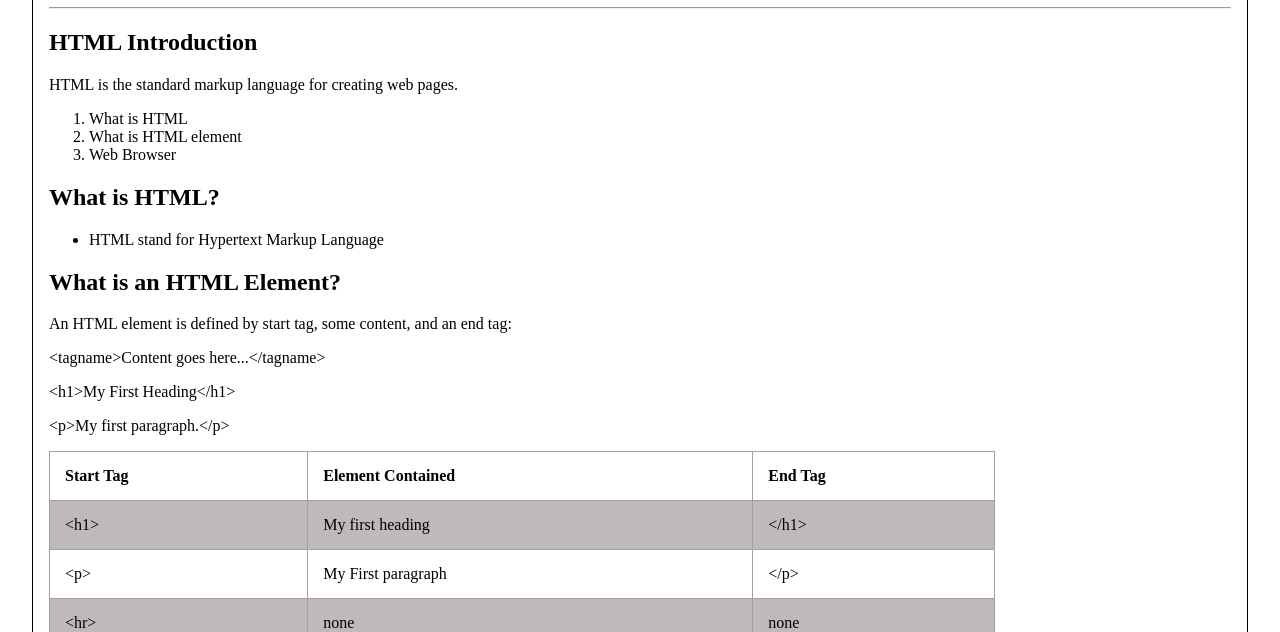
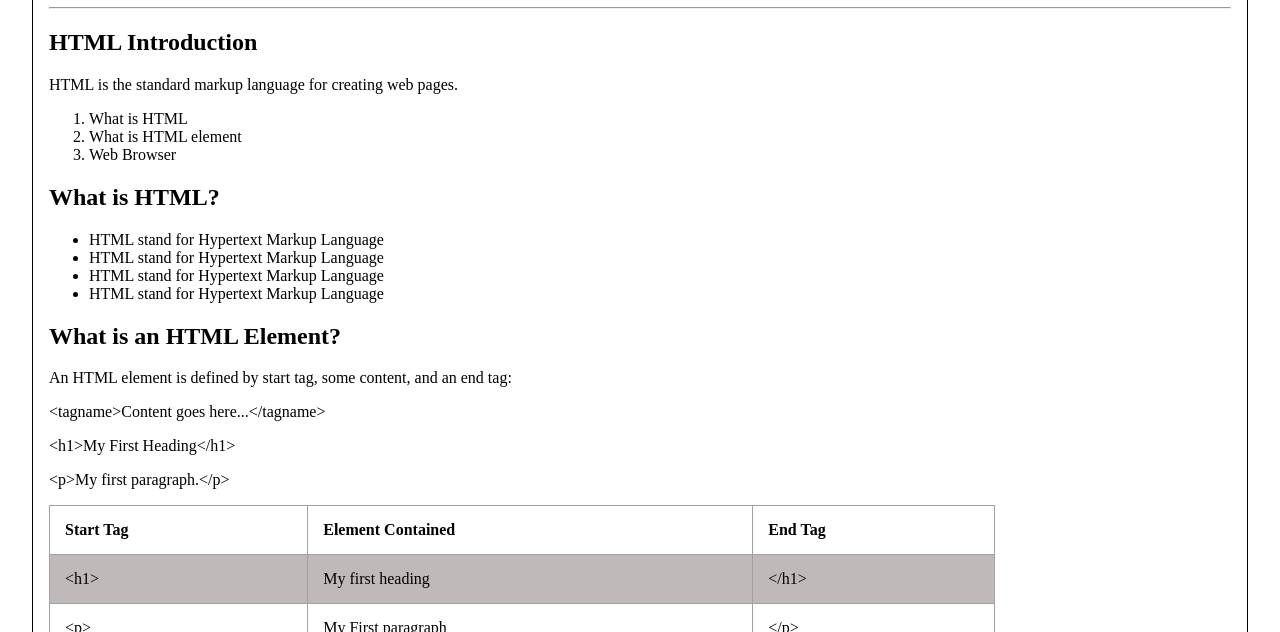
Before and after one commit to sakshi-knoldus/HTML-Repo, a plain HTML site: page index.html in a window 1280 px wide. Shown: the part 168-800 px from the top of the page. Drawn offline with Linux system fonts and the light colour scheme; a script that the page names is missing.

Commit message:
Add files via upload

```diff
--- a/index.html
+++ b/index.html
@@ -69,8 +69,9 @@
         <h1>What is HTML?</h1>
         <ul>
             <li>HTML stand for Hypertext Markup Language</li>
-
-
+            <li>HTML stand for Hypertext Markup Language</li>
+            <li>HTML stand for Hypertext Markup Language</li>
+            <li>HTML stand for Hypertext Markup Language</li>
         </ul>
     </section>
     <section>
```
